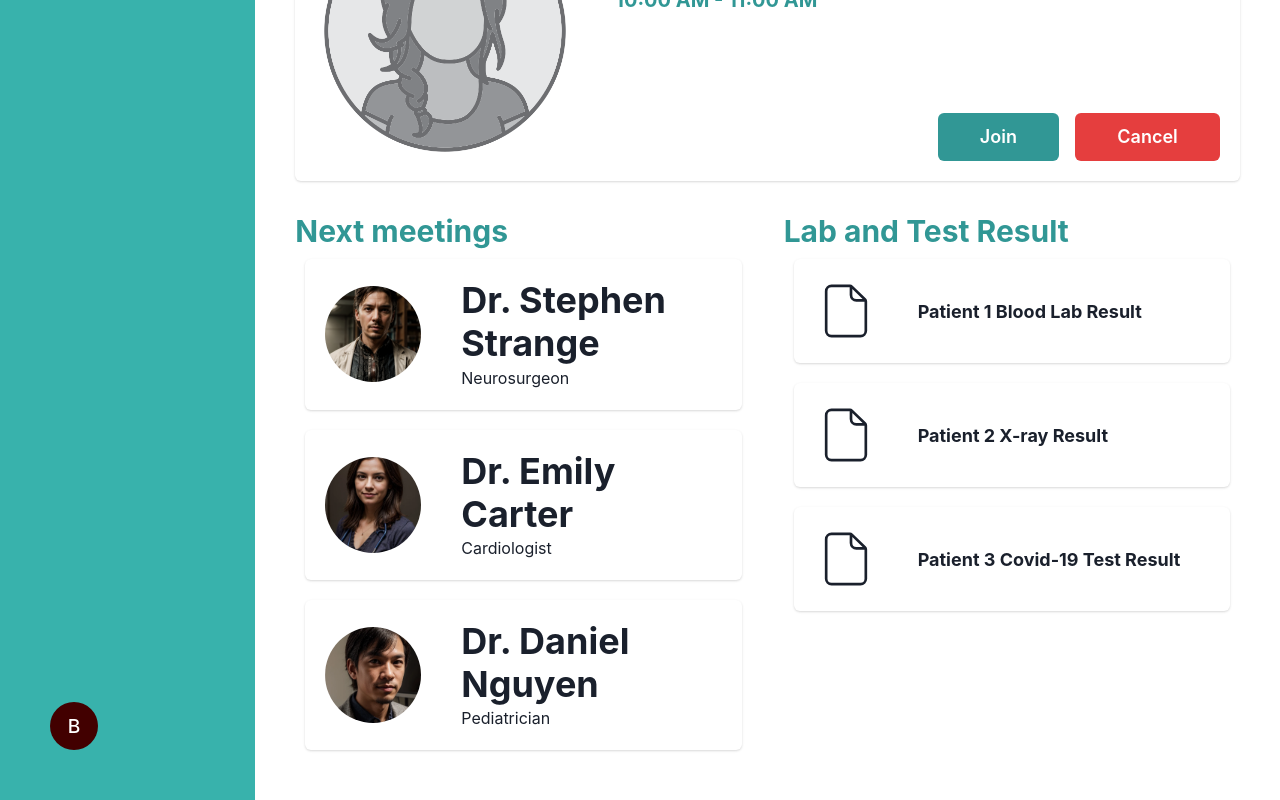
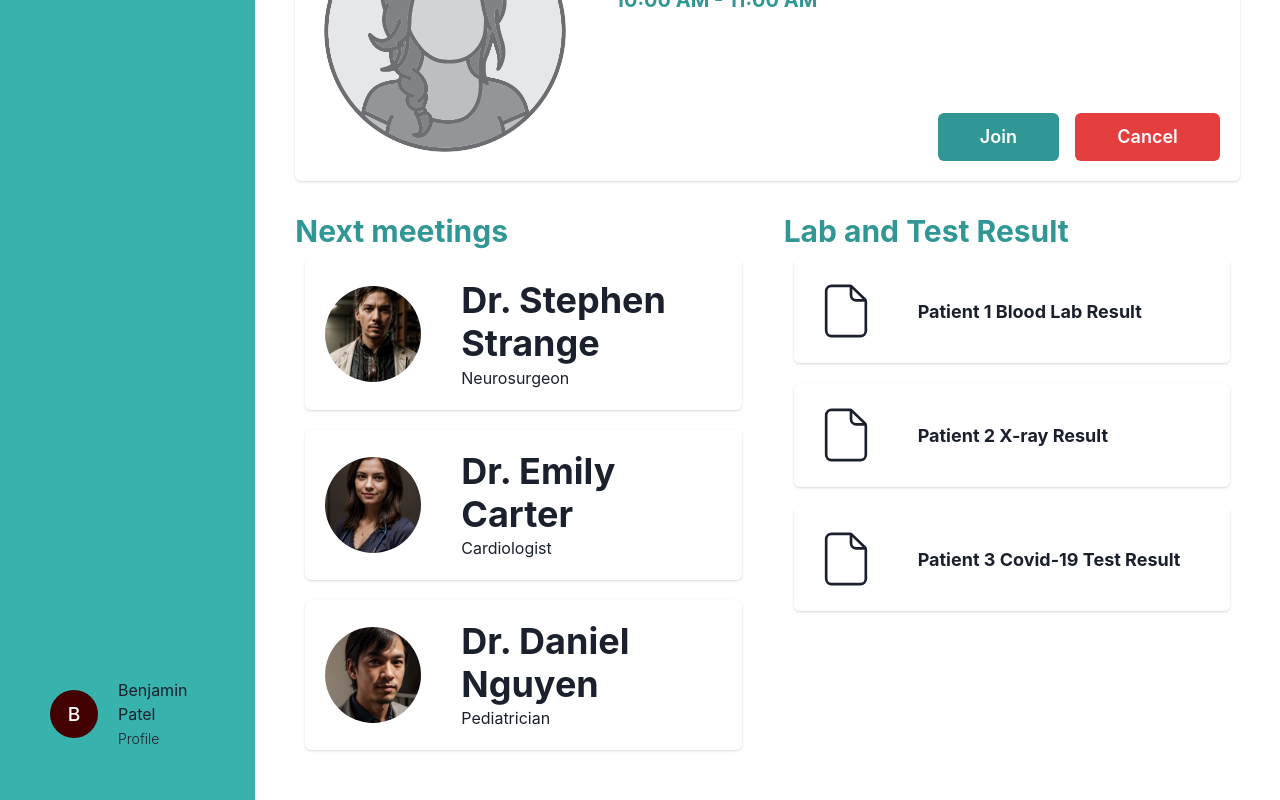
Before and after one commit to sorawat38/CLCM3506-Final-Exam, a React (Vite) app: page / in a window 1280 px wide. Shown: the part 368-1168 px from the top of the page. Built offline with nearby package versions, Linux system fonts and the light colour scheme.

Commit message:
feat: add detail in sidebar

```diff
--- a/src/components/Sidebar.tsx
+++ b/src/components/Sidebar.tsx
@@ -1,6 +1,16 @@
-import { Avatar, Flex, List, ListIcon, ListItem, Text } from "@chakra-ui/react";
+import {
+  Avatar,
+  Box,
+  Flex,
+  HStack,
+  List,
+  ListIcon,
+  ListItem,
+  Text,
+} from "@chakra-ui/react";
 import { NavLink } from "react-router-dom";
 import { CalendarIcon, InfoIcon } from "@chakra-ui/icons";
+import { Link as ReactRouterLink } from "react-router-dom";
 
 function Sidebar() {
   const handleMouseOver = (e: {
@@ -46,7 +56,15 @@ function Sidebar() {
           </NavLink>
         </ListItem>
       </List>
-      <Avatar size={"md"} name={"B"} />
+      <HStack spacing={5}>
+        <Avatar size={"md"} name={"B"} />
+        <Box>
+          <Text>Benjamin Patel</Text>
+          <Text as={ReactRouterLink} fontSize={"sm"} fontWeight={"light"}>
+            Profile
+          </Text>
+        </Box>
+      </HStack>
     </Flex>
   );
 }
```
